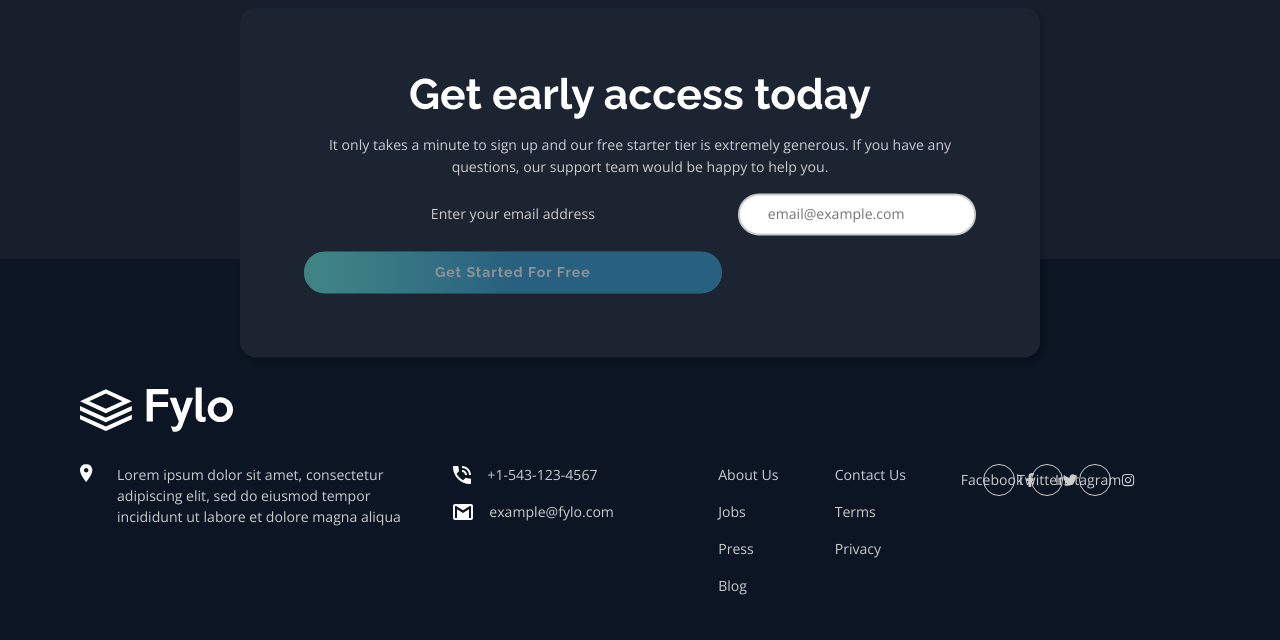
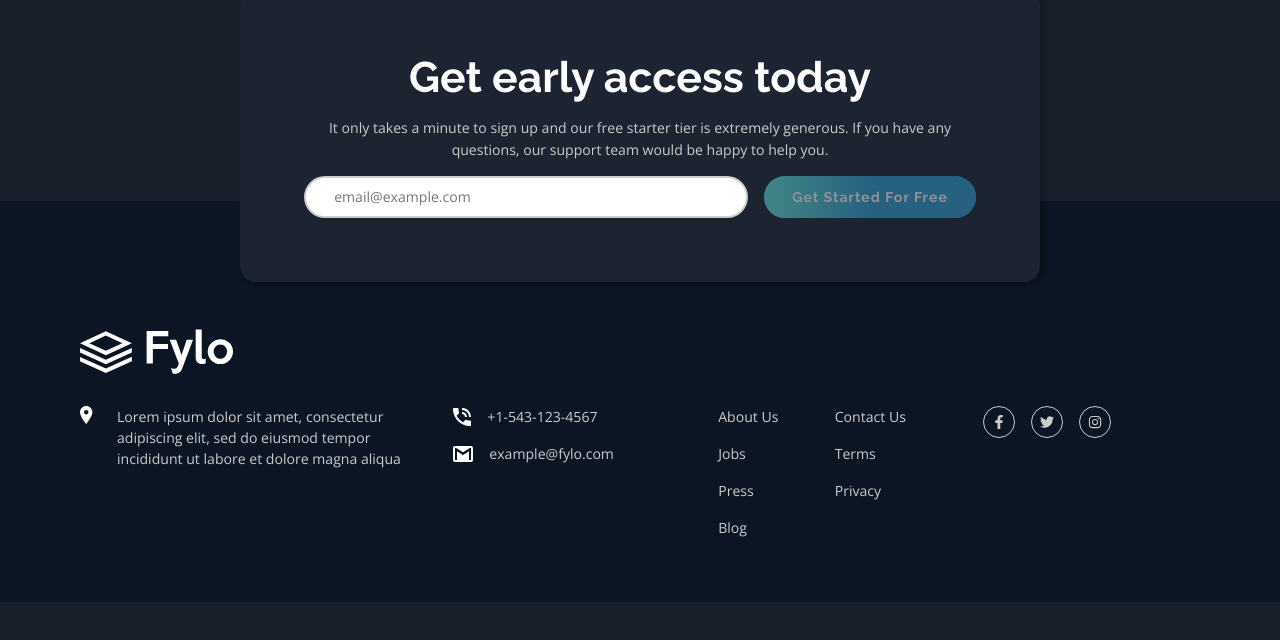
Before and after one commit to dostonnabotov/fem_fylo-dark-theme-landing-page, a React (Vite) app: page / in a window 1280 px wide. Shown: the part 2638-3278 px from the top of the page. After the commit the page ends 3240 px from the top, so only its background shows below. Built offline with nearby package versions, Linux system fonts and the light colour scheme.

Commit message:
Add .sr-only class in css

```diff
--- a/src/styles/globals.css
+++ b/src/styles/globals.css
@@ -268,3 +268,30 @@
   border-radius: 100vw;
   padding: var(--size-200) var(--size-500);
 }
+
+/** @see https://gist.github.com/ffoodd/000b59f431e3e64e4ce1a24d5bb36034 */
+.sr-only {
+	border: 0 !important;
+	clip: rect(1px, 1px, 1px, 1px) !important;
+	-webkit-clip-path: inset(50%) !important;
+		clip-path: inset(50%) !important;
+	height: 1px !important;
+	margin: -1px !important;
+	overflow: hidden !important;
+	padding: 0 !important;
+	position: absolute !important;
+	width: 1px !important;
+	white-space: nowrap !important;
+}
+
+.sr-only-focusable:focus,
+.sr-only-focusable:active {
+	clip: auto !important;
+	-webkit-clip-path: none !important;
+		clip-path: none !important;
+	height: auto !important;
+	margin: auto !important;
+	overflow: visible !important;
+	width: auto !important;
+	white-space: normal !important;
+}
```
